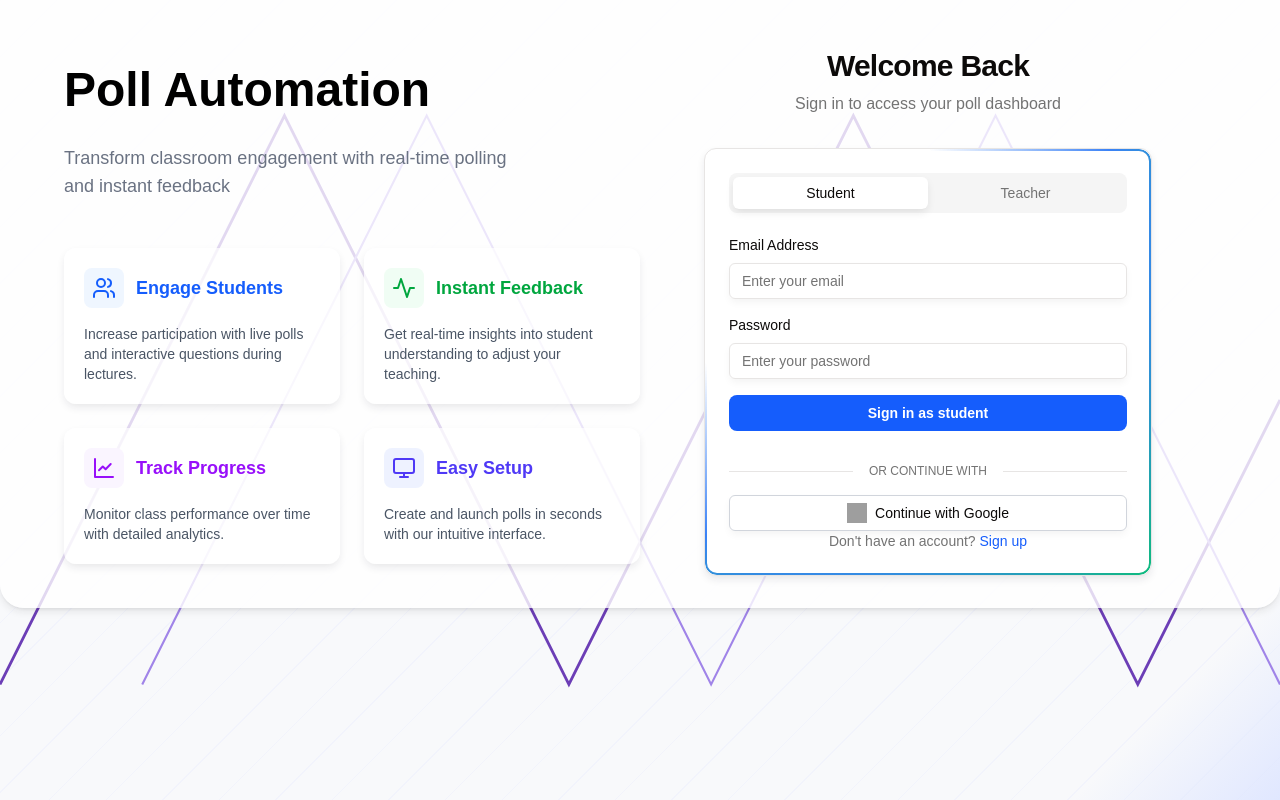
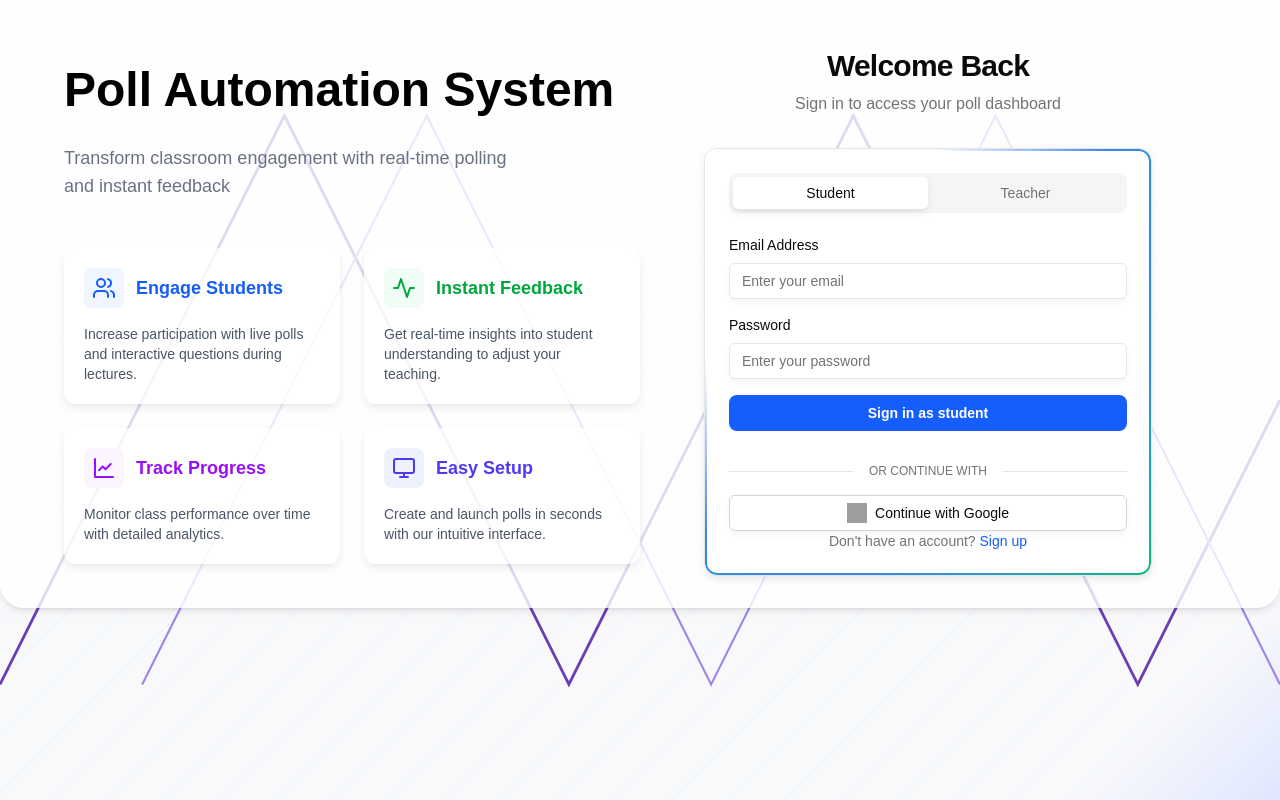
Before and after one commit to continuousactivelearning/poll-question-gen, a React (Vite) app in the folder frontend/: page /auth in a window 1280 px wide. Built offline with nearby package versions, Linux system fonts and the light colour scheme; no server answers; grey boxes are pictures that could not be loaded; what openapi-fetch, openapi-react-query would draw is missing.

Commit message:
changed auth.tsx

```diff
--- a/frontend/src/pages/auth-page.tsx
+++ b/frontend/src/pages/auth-page.tsx
@@ -286,7 +286,7 @@ export default function AuthPage() {
         {/* Left: Heading, subheading, features */}
         <div className="flex-1 flex flex-col items-start gap-6 z-10">
           <h1 className="text-4xl md:text-5xl font-bold text-black leading-tight">
-            Poll Automation
+            Poll Automation System
           </h1>
           <p className="text-gray-500 text-lg max-w-md">
                 Transform classroom engagement with real-time polling and instant feedback
```
